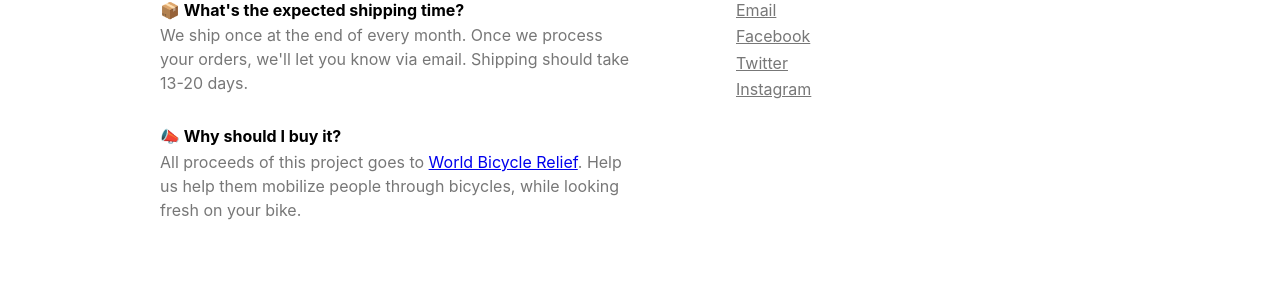
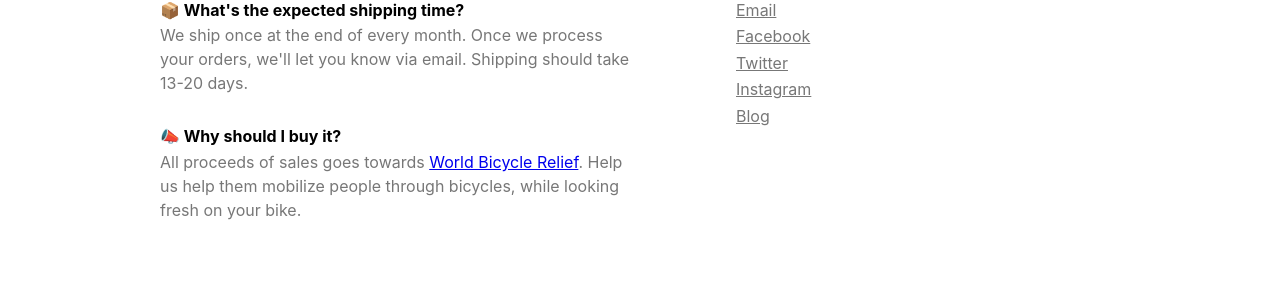
Before and after one commit to aboutjax/glcc, a Jekyll site: the page built from index.html, in a window 1280 px wide. Shown: the part 1011-1311 px from the top of the page. Built offline with Jekyll 4.4.1, drawn with Linux system fonts in a browser that asks for light colours.

Commit message:
update faq

```diff
--- a/index.html
+++ b/index.html
@@ -64,7 +64,7 @@ product-description: "This is a short-sleeve cycling jersey designed for riding
         <div class="measure mb4">
           <strong>📣 Why should I buy it?</strong>
           <p class="c-home__paragraph f5 gray lh-copy mt1">
-            All proceeds of this project goes to <a href="https://worldbicyclerelief.org/en/">World Bicycle Relief</a>. Help us help them mobilize people through bicycles, while looking fresh on your bike.
+            All proceeds of sales goes towards <a href="https://worldbicyclerelief.org/en/">World Bicycle Relief</a>. Help us help them mobilize people through bicycles, while looking fresh on your bike.
           </p>
         </div>
       </div>
@@ -83,6 +83,9 @@ product-description: "This is a short-sleeve cycling jersey designed for riding
         <div class="measure mb2">
           <a class="gray" href="https://www.instagram.com/greylynncc/">Instagram</a>
         </div>
+        <div class="measure mb2">
+          <a class="gray" href="https://greylynncycleclub.com/">Blog</a>
+        </div>
 
       </div>
 
```
